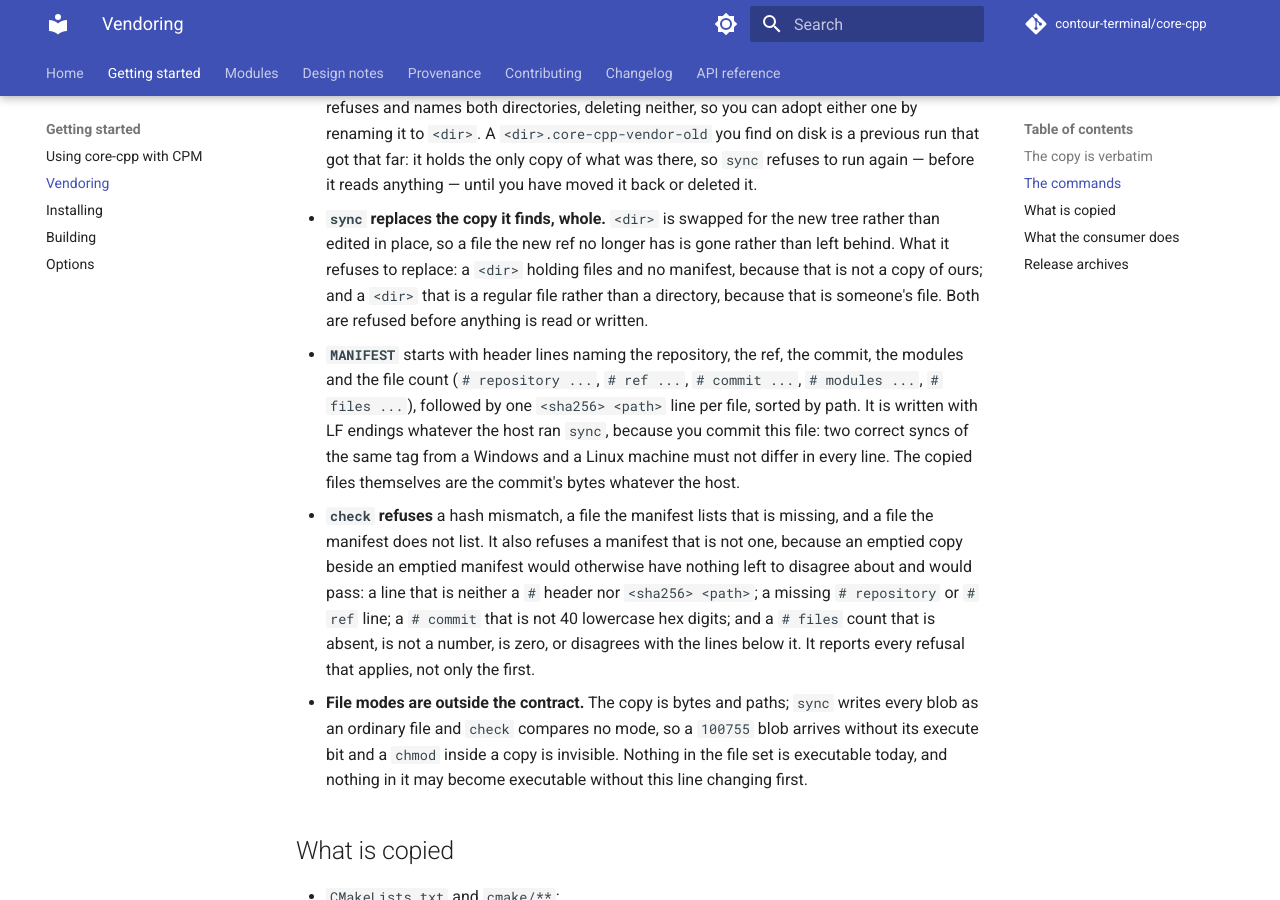
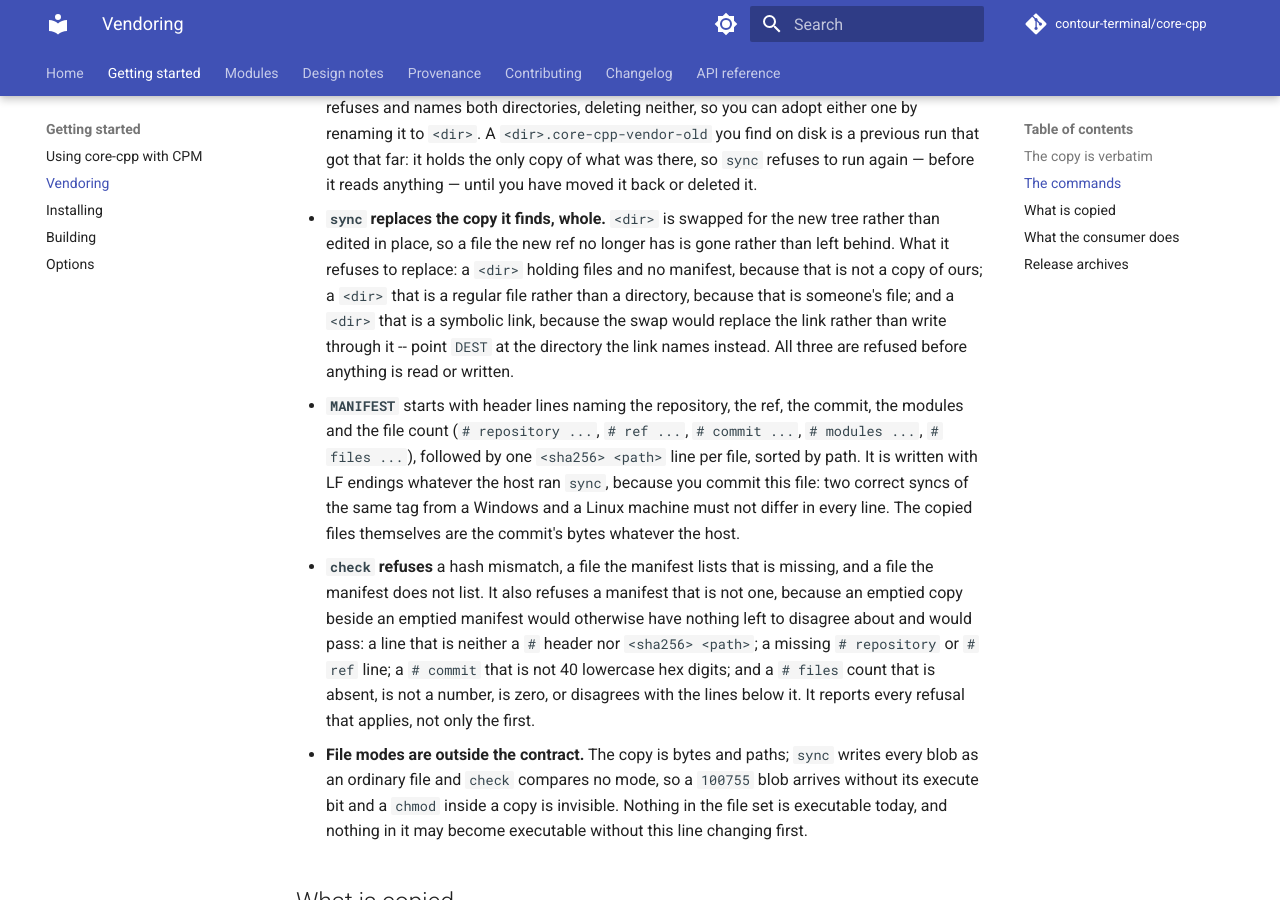
Before and after one commit to contour-terminal/core-cpp, an MkDocs documentation site: the page built from docs/vendoring.md, in a window 1280 px wide and 900 px high, scrolled down 1712 px. Built offline with MkDocs 1.6.1 and Material for MkDocs 9.7.7, drawn with Linux system fonts in a browser that asks for light colours; comment, search, counter and statistics services are not loaded.

Commit message:
vendor: refuse a DEST that is a symbolic link
EXISTS and IS_DIRECTORY resolve through a link, so a link to an empty
directory passed every guard and the replacement swapped the link itself for
a real directory, reporting success. sync now refuses a symlink DEST by name.
The self-test covers a link to a directory and a link to a file, checks the
link and its target are untouched, and skips (by name) where a symlink
cannot be created.

Fixes #25

Signed-off-by: Christian Parpart <christian@parpart.family>

```diff
--- a/docs/vendoring.md
+++ b/docs/vendoring.md
@@ -73,8 +73,10 @@ cmake -DMODE=check -DDEST=<dir> -P <dir>/cmake/CoreCppVendor.cmake
 - **`sync` replaces the copy it finds, whole.** `<dir>` is swapped for the new tree rather than
   edited in place, so a file the new ref no longer has is gone rather than left behind. What it
   refuses to replace: a `<dir>` holding files and no manifest, because that is not a copy of ours;
-  and a `<dir>` that is a regular file rather than a directory, because that is someone's file.
-  Both are refused before anything is read or written.
+  a `<dir>` that is a regular file rather than a directory, because that is someone's file; and a
+  `<dir>` that is a symbolic link, because the swap would replace the link rather than write
+  through it -- point `DEST` at the directory the link names instead. All three are refused before
+  anything is read or written.
 - **`MANIFEST`** starts with header lines naming the repository, the ref, the commit, the modules
   and the file count (`# repository ...`, `# ref ...`, `# commit ...`, `# modules ...`,
   `# files ...`), followed by one `<sha256>  <path>` line per file, sorted by path. It is written
```
Also changed, not shown: CHANGELOG.md (+5 -0 lines), 2 other files.
